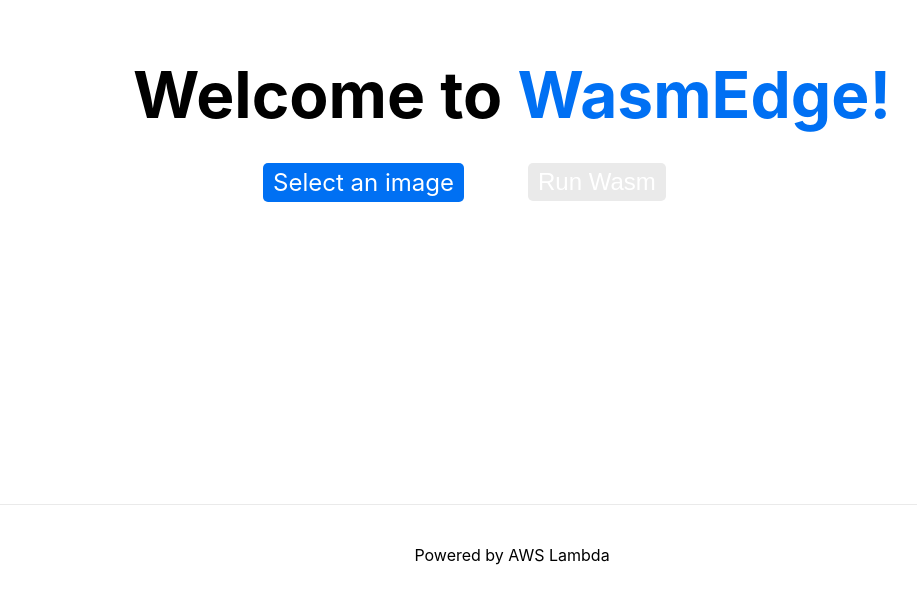
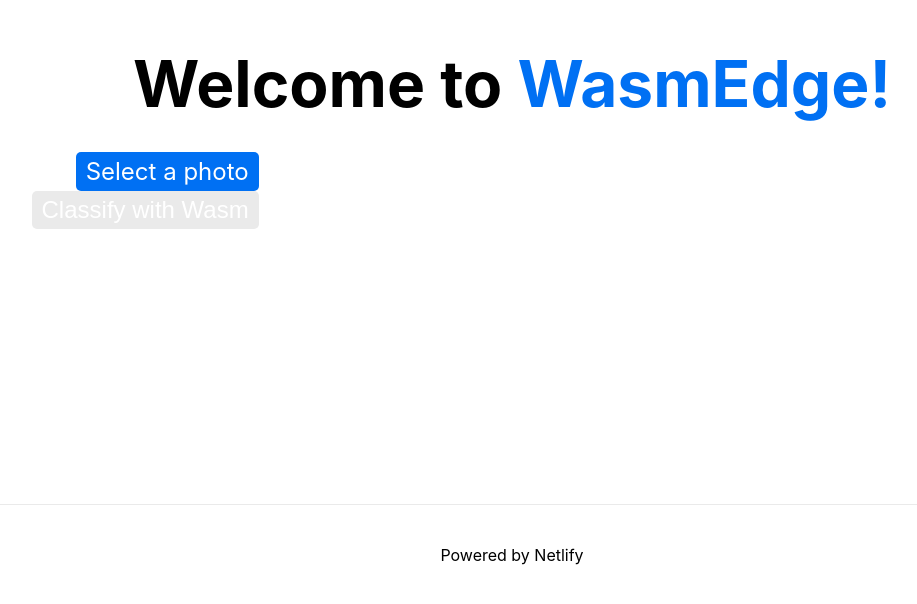
Before and after one commit to second-state/aws-lambda-wasm-runtime, a Next.js app: page /aws-lambda-wasm-runtime/ in a window 1280 px wide. Shown: the part 196-800 px from the top of the page, without its empty margins (128-1045 px from the left). Built offline with nearby package versions, Linux system fonts and the light colour scheme.

Commit message:
Adjust pages for classify.wasm

```diff
--- a/pages/index.js
+++ b/pages/index.js
@@ -5,14 +5,14 @@
 export default function Home() {
   const [enableWasm, setEnableWasm] = useState(false);
   const [origImg, setOrigImg] = useState(null);
-  const [resImg, setResImg] = useState(null);
+  const [res, setRes] = useState(null);
   const [loading, setLoading] = useState(false);
 
   return (
     <div className={styles.container}>
       <Head>
-        <title>AWS Lambda Wasm Runtime</title>
-        <link rel="icon" type="image/png" href="/favicon.png" sizes="16x16" />
+        <title>Netlify Wasm Runtime</title>
+        <link rel="icon" type="image/png" href="/favicon-32x32.png" sizes="32x32" />
       </Head>
 
       <main className={styles.main}>
@@ -22,28 +22,24 @@
 
         <div className={styles.operating}>
           <div>
-            <input type="file" id="fileElem" accept="image/png" className={styles['visually-hidden']} onChange={fileSelected} />
-            <label htmlFor="fileElem" className={styles.noselect}>Select an image</label>
-            <div className={styles.thumb}>
-              {origImg && <img src={origImg.src} />}
-            </div>
+            <input type="file" id="fileElem" accept="image/jpeg" className={styles['visually-hidden']} onChange={fileSelected} />
+            <label htmlFor="fileElem" className={styles.noselect}>Select a photo</label>
+            <button id="runBtn" onClick={runWasm} disabled={!enableWasm || loading}>{loading ? 'Loading' : 'Classify with Wasm'}</button>
           </div>
-          <div>
-            <button id="runBtn" onClick={runWasm} disabled={!enableWasm || loading}>{loading ? 'Loading' : 'Run Wasm'}</button>
-            <div className={styles.thumb}>
-              {resImg && <img src={resImg.src} />}
-            </div>
+          <div className={styles['infer']} dangerouslySetInnerHTML={{__html: res}} />
+          <div className={styles.thumb}>
+            {origImg && <img src={origImg.src} />}
           </div>
         </div>
       </main>
 
       <footer className={styles.footer}>
         <a
-          href="https://aws.amazon.com/lambda/"
+          href="https://netlify.com/"
           target="_blank"
           rel="noopener noreferrer"
         >
-          Powered by AWS Lambda
+          Powered by Netlify
         </a>
       </footer>
     </div>
@@ -55,8 +51,8 @@
       return;
     }
 
-    if (!file.type.startsWith('image/png')) {
-      alert('Please select a png image.');
+    if (!file.type.startsWith('image/jpeg')) {
+      alert('Please select a jpeg image.');
       return;
     }
 
@@ -69,31 +65,22 @@
         aImg.src = e.target.result;
         setOrigImg(aImg);
         setEnableWasm(true);
+        setRes('');
       };
     })(img);
     reader.readAsDataURL(file);
   }
 
   function runWasm(e) {
-    const img = document.createElement('img');
-
     const reader = new FileReader();
     reader.onload = function(e) {
       setLoading(true);
       var oReq = new XMLHttpRequest();
-      oReq.open("POST", process.env.NEXT_PUBLIC_FUNCTION_URL, true);
-      oReq.onload = (function(bImg) {
-        return function (oEvent) {
+      oReq.open("POST", '/.netlify/functions/hello', true);
+      oReq.onload = function() {
           setLoading(false);
-          const typedArray = new Uint8Array(oReq.response.match(/[\da-f]{2}/gi).map(function (h) {
-            return parseInt(h, 16);
-          }));
-          const b = new Blob([typedArray.buffer], {type: 'image/png'});
-          bImg.src = URL.createObjectURL(b);
-          setResImg(bImg);
-          URL.revokeObjectURL(b);
-        };
-      })(img);
+          setRes(oReq.response);
+      };
       oReq.send(buf2hex(e.target.result));
     };
     reader.readAsArrayBuffer(origImg.file);
```
